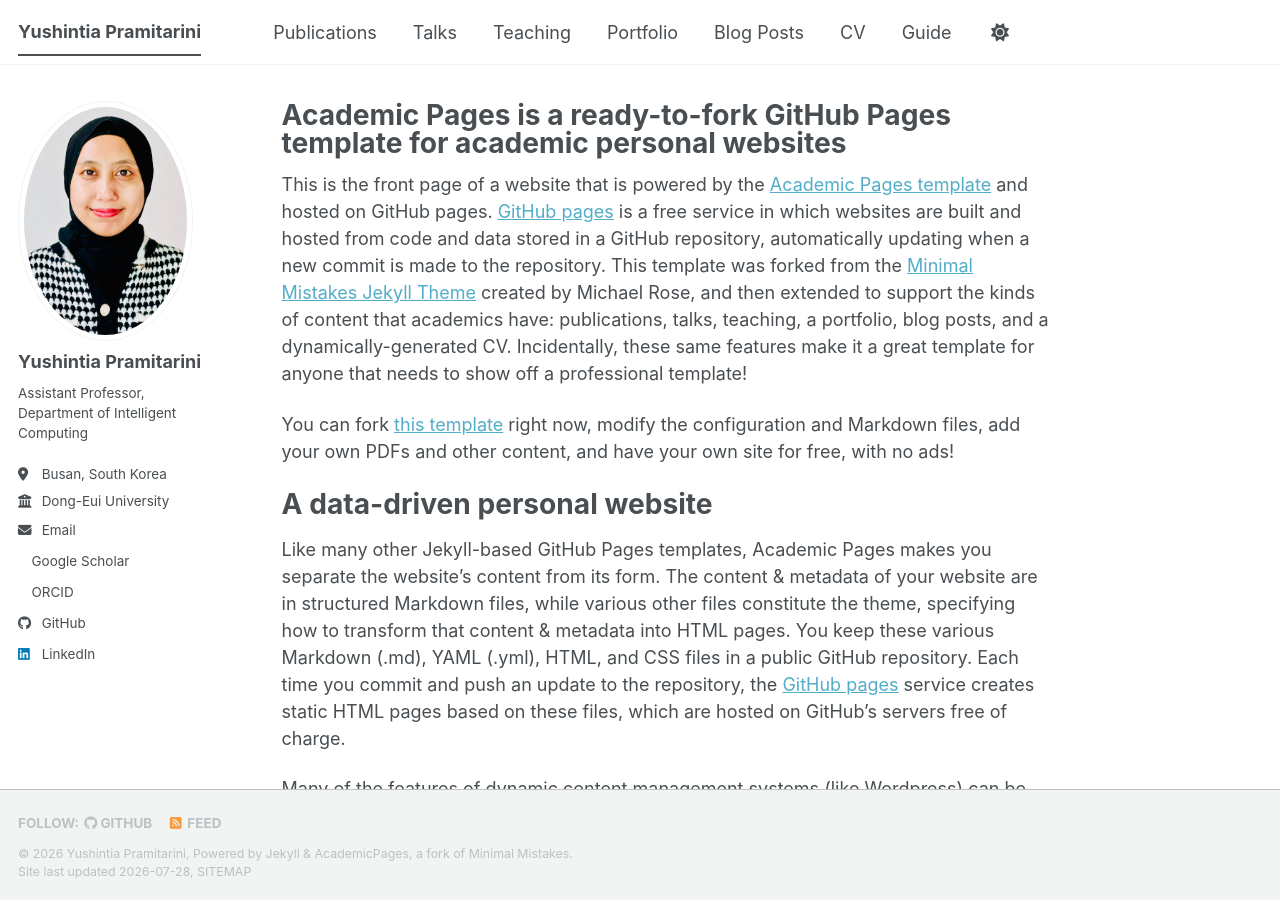
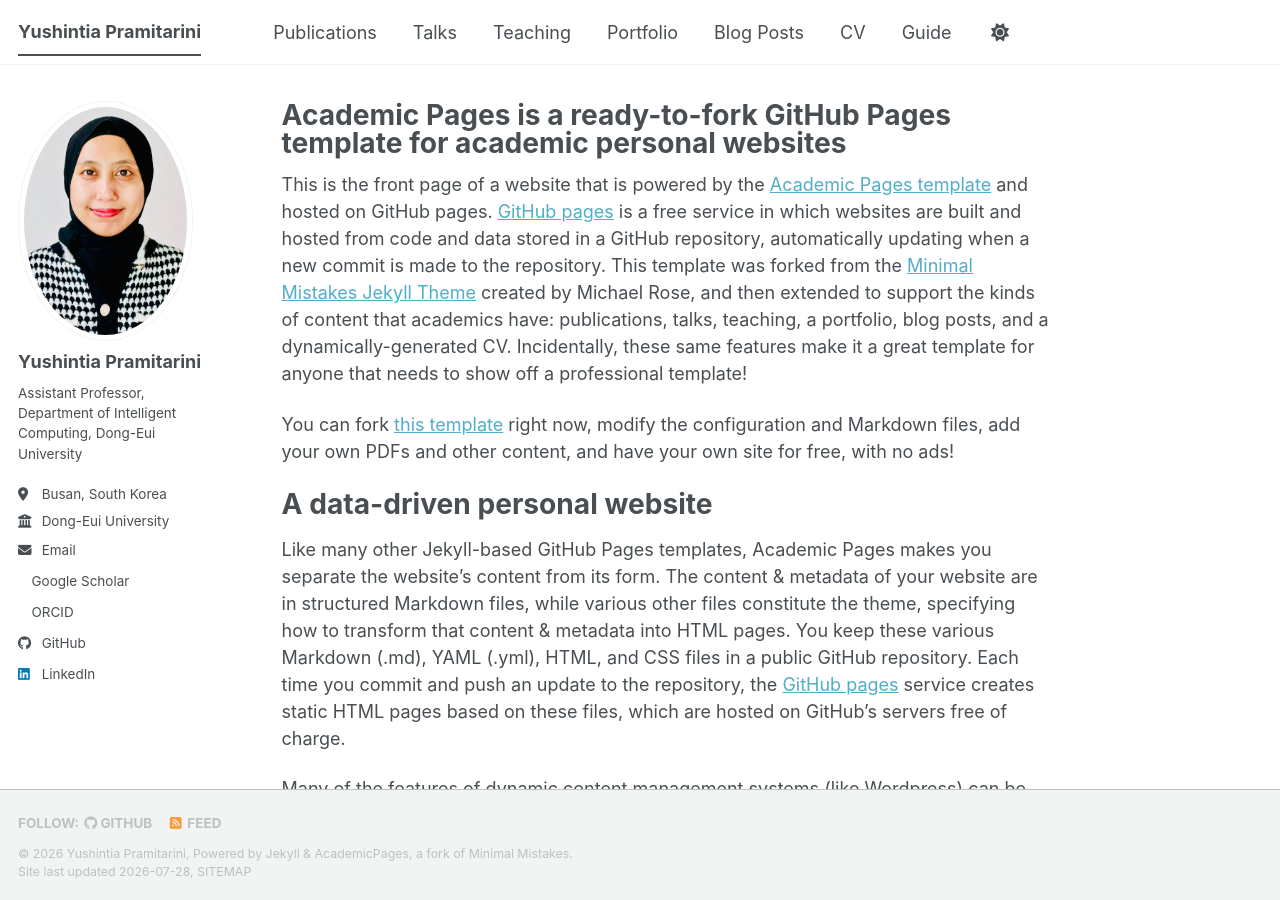
Before and after one commit to yushintia/yushintia.github.io, a Jekyll site: the page built from _pages/about.md, in a window 1280 px wide and 900 px high. Built offline with Jekyll 4.4.1, drawn with Linux system fonts in a browser that asks for light colours; a style sheet for code colours, icons or effects is not loaded.

Commit message:
Update bio with full university name

```diff
--- a/_config.yml
+++ b/_config.yml
@@ -26,7 +26,7 @@ author:
   avatar           : "profile.png"
   name             : "Yushintia Pramitarini"
   pronouns         : # example: "she/her"
-  bio              : "Assistant Professor, Department of Intelligent Computing"
+  bio              : "Assistant Professor, Department of Intelligent Computing, Dong-Eui University"
   location         : "Busan, South Korea"
   employer         : "Dong-Eui University"
   uri              : # URL
```
